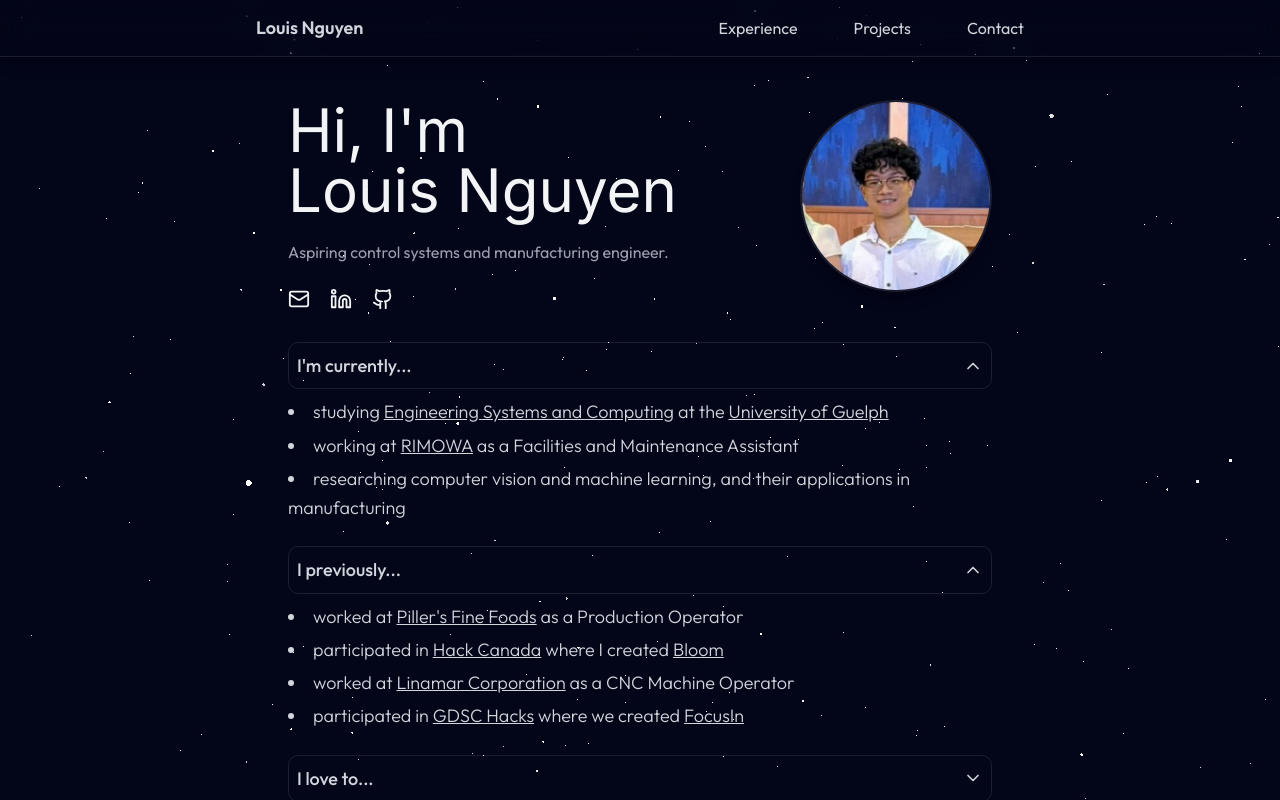
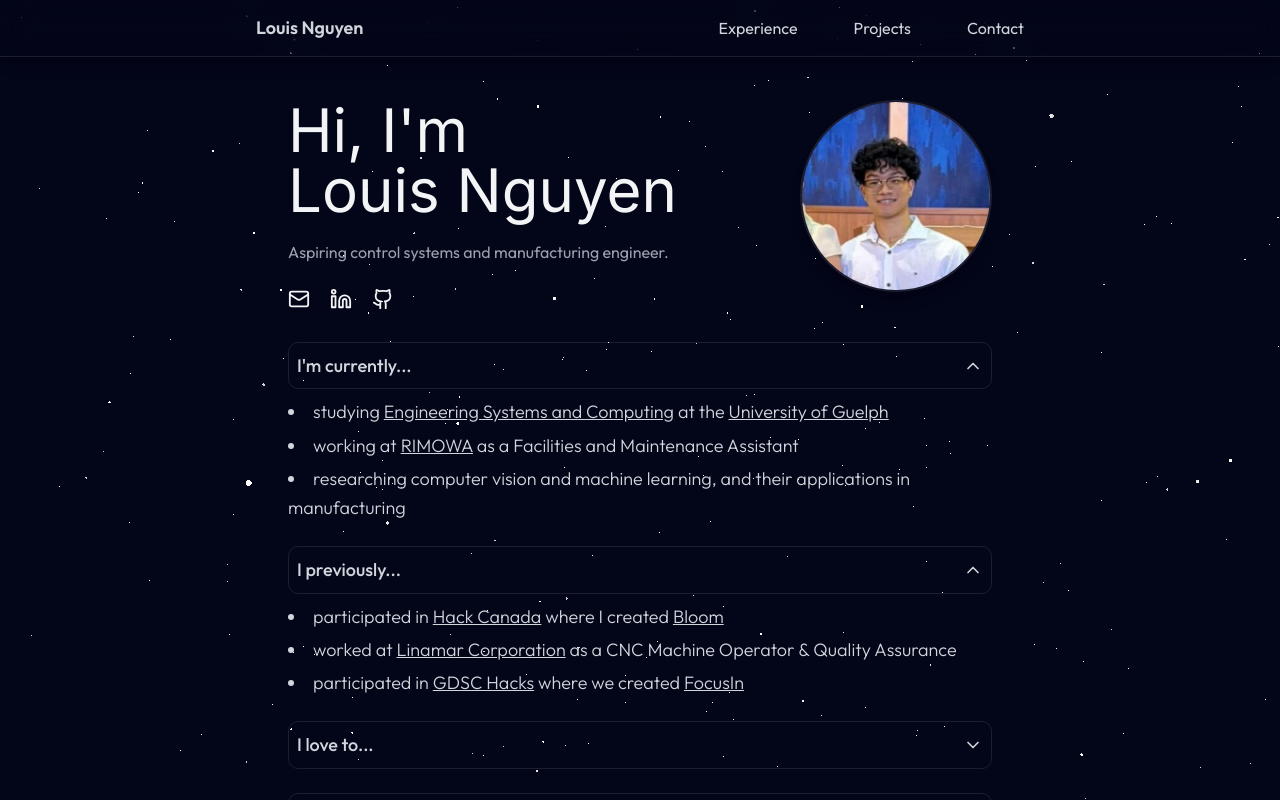
Before and after one commit to louisnguyenn/Louis-Personal-Portfolio, a React (Vite) app: page / in a window 1280 px wide. Both pictures are taken after a click on the button "I previously...". Shown: the top 800 px of the page. Built offline with nearby package versions, Linux system fonts and the light colour scheme.

Commit message:
update about

```diff
--- a/src/components/sections/About.jsx
+++ b/src/components/sections/About.jsx
@@ -93,18 +93,6 @@ export const About = () => {
               <CollapsibleContent className="mt-2">
                 <ul className="list-disc list-inside text-gray-300 leading-relaxed text-lg font-light space-y-1">
                   <li>
-                    worked at{' '}
-                    <a
-                      href="https://www.pillers.com/"
-                      className="text-gray-300 hover:text-white transition-all duration-300 underline"
-                      target="_blank"
-                      rel="noopener noreferrer"
-                    >
-                      Piller's Fine Foods
-                    </a>{' '}
-                    as a Production Operator
-                  </li>
-                  <li>
                     participated in{' '}
                     <a
                       href="https://hack-canada-2026.devpost.com/"
@@ -134,7 +122,7 @@ export const About = () => {
                     >
                       Linamar Corporation
                     </a>{' '}
-                    as a CNC Machine Operator
+                    as a CNC Machine Operator & Quality Assurance
                   </li>
                   <li>
                     participated in{' '}
```
